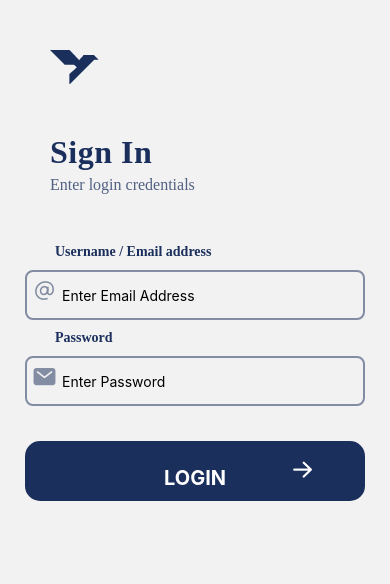
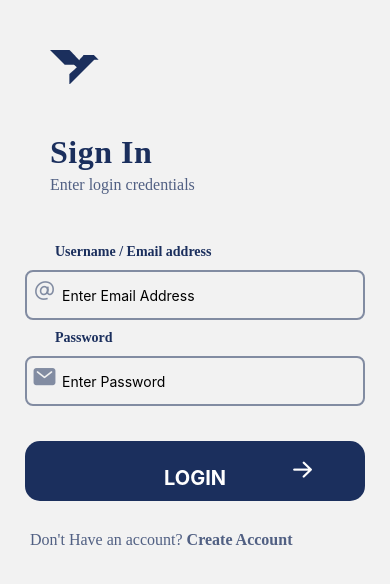
Before and after one commit to Victorvikson1996/React-Native-Assesment, a React Native app: screen /SignUp in a window 390 px wide. Shown: the top 584 px of the page. Built offline with nearby package versions, Linux system fonts and the light colour scheme.

Commit message:
Error message

```diff
--- a/screens/Login/Login.js
+++ b/screens/Login/Login.js
@@ -1,9 +1,10 @@
 import React from 'react';
-import { View, Text, StatusBar, StyleSheet, Platform, Image, ScrollView, TextInput, SafeAreaView, Button, TouchableOpacity } from 'react-native';
+import { View, Text, StatusBar, StyleSheet, Platform, Image, ScrollView, TextInput, SafeAreaView, Button, TouchableOpacity, Pressable } from 'react-native';
 import Ionicons from 'react-native-vector-icons/Ionicons'
 import AntDesign from 'react-native-vector-icons/AntDesign'
 import styles from './style'
 
+const Bold = ({ children }) => <Text style={{ fontWeight: 'bold' }}>{children}</Text>
 
 const Login = ({ navigation }) => {
     return (
@@ -42,6 +43,10 @@ const Login = ({ navigation }) => {
                         <AntDesign style={styles.arrow} name='arrowright' size={25} />
                         <Text style={styles.buttonText}>LOGIN</Text>
                     </TouchableOpacity>
+                    <Pressable>
+                        <Text style={styles.subtext2}>Don't Have an account? <Bold>Create Account</Bold></Text>
+                    </Pressable>
+
                 </View>
             </View>
         </ScrollView>
--- a/screens/Login/style.js
+++ b/screens/Login/style.js
@@ -95,6 +95,17 @@ const styles = StyleSheet.create({
 
     },
 
+    subtext2: {
+        paddingHorizontal: 20,
+        paddingTop: 5,
+        color: 'rgba(27, 47, 93, 0.75)',
+        fontSize: 16,
+        fontFamily: 'Open-sans',
+        marginStart: 10
+    },
+    buttomText: {
+
+    }
 })
 
 
--- a/screens/SignUp/SignUp.js
+++ b/screens/SignUp/SignUp.js
@@ -1,10 +1,71 @@
 import React from 'react';
-import { View, Text, ScrollView, Pressable } from 'react-native';
+import { View, Text, StatusBar, StyleSheet, Platform, Image, ScrollView, TextInput, Pressable, SafeAreaView, Button, TouchableOpacity } from 'react-native';
+import Ionicons from 'react-native-vector-icons/Ionicons'
+import AntDesign from 'react-native-vector-icons/AntDesign'
+import styles from './styles'
+import FlashMessage, { showMessage } from "react-native-flash-message";
+// import { Root, Toast, Popup } from 'react-native-popup-confirm-toast'
+// import { getStatusBarHeight } from 'react-native-status-bar-height';
+
+const Bold = ({ children }) => <Text style={{ fontWeight: 'bold' }}>{children}</Text>
+console.log(showMessage)
+
+
 const SignUp = () => {
     return (
-        <View>
-            <Text>SignUp</Text>
-        </View>
+        <ScrollView>
+            <FlashMessage position="top" />
+            <View style={styles.logo}>
+                <Image
+                    source={require('../../assets/images/Logo.png')} />
+            </View>
+            <View>
+                <Text style={styles.signin}>Sign In</Text>
+                <Text style={styles.subtext}>Enter login credentials</Text>
+            </View>
+            <View style={styles.textInput}>
+                <Text style={styles.textInput1}>Username / Email address</Text>
+            </View>
+            <View style={styles.container}>
+                <View style={styles.sectionStyle} >
+                    <Ionicons name='ios-at' size={25} style={styles.ImageStyle} />
+                    <TextInput
+                        placeholder="Enter Email Address"
+                    />
+                </View>
+                <View style={{ marginLeft: 20 }}>
+                    <Text style={styles.textInput1}>Password</Text>
+                </View>
+                <View style={styles.container}>
+                    <View style={styles.sectionStyle} >
+                        <Ionicons name='ios-mail' size={25} style={styles.ImageStyle} />
+                        <TextInput
+                            placeholder="Enter Password"
+                        />
+                    </View>
+                </View>
+                <View>
+                    <TouchableOpacity
+                        onPress={() =>
+                            showMessage({
+                                message: "Invalid Username or Password",
+                                type: "danger",
+
+                            })
+                        }
+                        style={styles.button}
+
+                    >
+                        <AntDesign style={styles.arrow} name='arrowright' size={25} />
+                        <Text style={styles.buttonText}>LOGIN</Text>
+                    </TouchableOpacity>
+                    <Pressable>
+                        <Text style={styles.subtext2}>Don't Have an account? <Bold onPress={() => navigation.navigate('')}>Create Account</Bold></Text>
+                    </Pressable>
+                </View>
+            </View>
+        </ScrollView>
+
     );
 }
 
--- a/screens/SignUp/Styles.js
+++ b/screens/SignUp/Styles.js
@@ -0,0 +1,110 @@
+import { StyleSheet } from "react-native";
+
+const styles = StyleSheet.create({
+    logo: {
+        marginLeft: 50,
+        marginRight: 50,
+        marginTop: 50,
+
+    },
+
+    signin: {
+        fontWeight: 'bold',
+        color: '#1B2F5D',
+        fontSize: 32,
+        letterSpacing: 0.5,
+        paddingHorizontal: 50,
+        marginTop: 50,
+        fontFamily: 'Open-sans'
+    },
+    subtext: {
+        paddingHorizontal: 50,
+        paddingTop: 5,
+        color: 'rgba(27, 47, 93, 0.75)',
+        fontSize: 16,
+        fontFamily: 'Open-sans'
+    },
+    textInput: {
+        paddingTop: 50,
+        marginLeft: 20
+
+    },
+    textInput1: {
+        fontWeight: 'bold',
+        color: '#1B2F5D',
+        fontSize: 14,
+        paddingHorizontal: 20,
+        fontFamily: 'Open-sans',
+        marginHorizontal: 15,
+
+    },
+    emailBox: {
+        borderRadius: 20,
+        marginHorizontal: 10,
+        padding: 10,
+        borderWidth: 2,
+        marginTop: 10,
+        marginLeft: 25,
+        marginRight: 25,
+
+    },
+    ImageStyle: {
+        padding: 5,
+        color: '#828CA2'
+    },
+    sectionStyle: {
+        flexDirection: 'row',
+        borderWidth: 2,
+        height: 50,
+        borderRadius: 8,
+        margin: 10,
+        borderColor: '#828CA2',
+        marginLeft: 25,
+        marginRight: 25,
+    },
+    buttonWrapper: {
+        position: 'absolute',
+        bottom: 100,
+        alignSelf: 'center'
+    },
+    button: {
+        backgroundColor: '#1B2F5D',
+        // paddingVertical: 15,
+        // paddingHorizontal: 16,
+        borderRadius: 15,
+        margin: 25,
+        height: 60
+
+    },
+
+    buttonText: {
+        color: '#FFFFFF',
+        fontWeight: 'bold',
+        fontSize: 20,
+        alignSelf: 'center',
+        position: 'absolute',
+        margin: 25
+    },
+
+    arrow: {
+        color: '#FFFFFF',
+        justifyContent: 'flex-end',
+        marginStart: 250,
+        paddingVertical: 15,
+        paddingHorizontal: 15
+
+    },
+    subtext2: {
+        paddingHorizontal: 20,
+        paddingTop: 5,
+        color: 'rgba(27, 47, 93, 0.75)',
+        fontSize: 16,
+        fontFamily: 'Open-sans',
+        marginStart: 10
+    },
+})
+
+
+
+
+export default styles;
```
Also changed, not shown: package.json (+6 -1 lines), screens/ErrorMessage/createAccount.js (added, +15 -0 lines), screens/ErrorMessage/styles.js (added), 1 other file (tests, documents, lock files or other folders).
